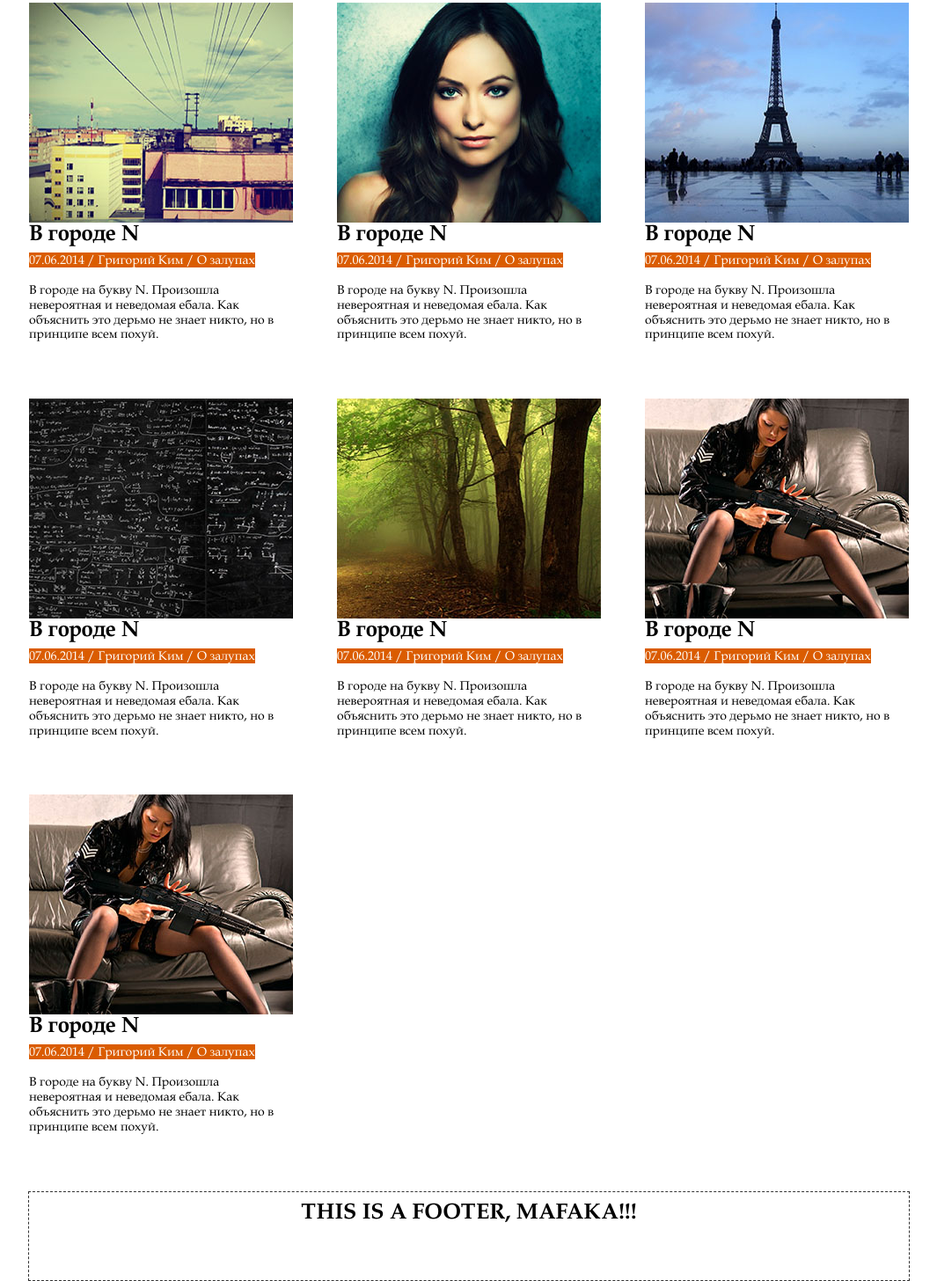
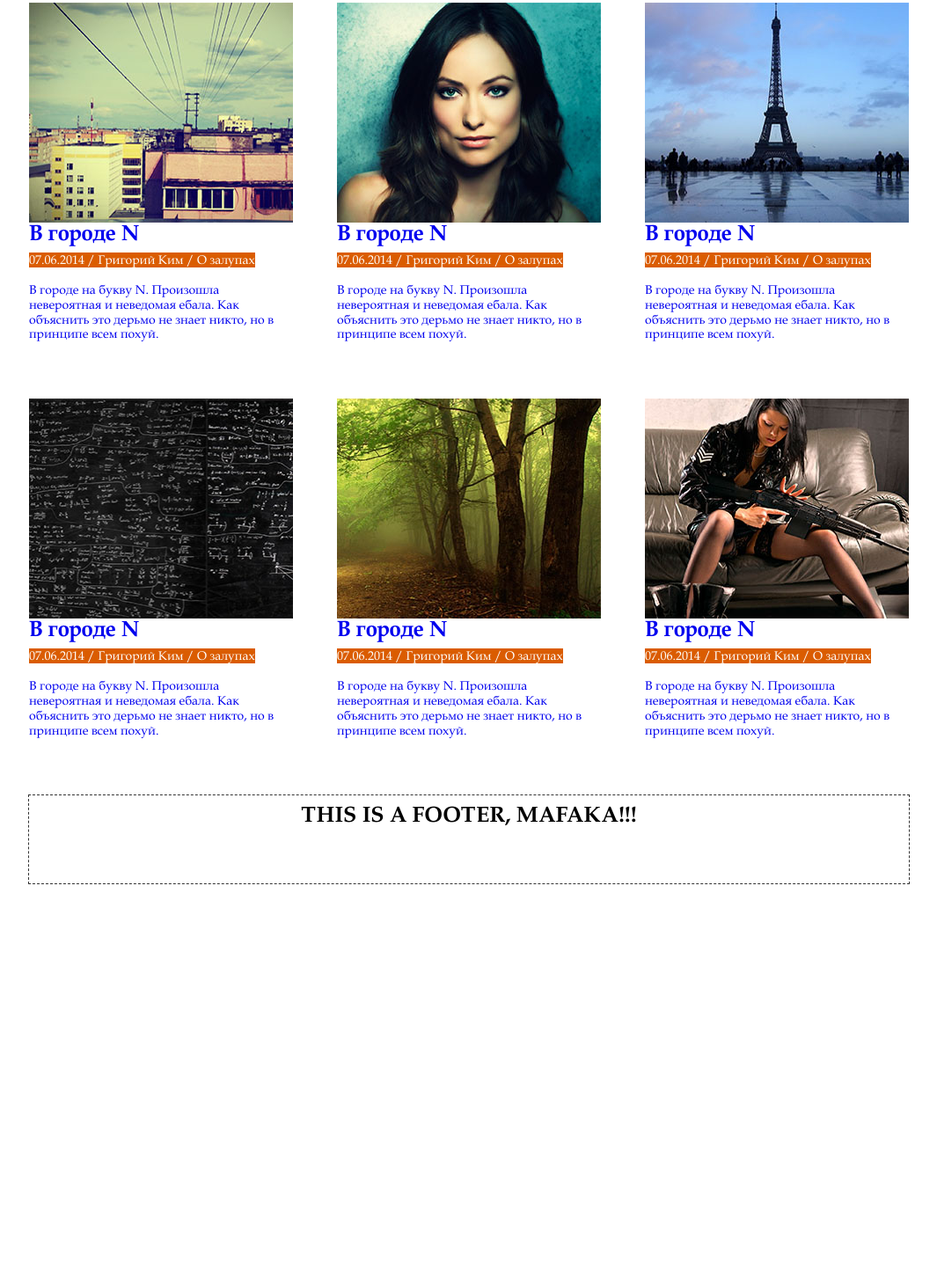
Before and after one commit to doberbeatz/doberbeatz.github.io, a plain HTML site: page index.html in a window 1280 px wide. Shown: the part 647-2103 px from the top of the page at 88% size, without its empty margins (107-1172 px from the left). After the commit the page ends 1652 px from the top, so only its background shows below. Drawn offline with Linux system fonts and the light colour scheme.

Commit message:
Ссылки туда, где нужно

```diff
--- a/css/styles.css
+++ b/css/styles.css
@@ -22,7 +22,18 @@ body {
 }
 a {
 	outline: none;
+	text-decoration: none;
 }
+	a:hover {
+		color: #000;
+		text-decoration: underline;
+	}
+	a:active {
+		color: #000;
+	}
+	a:visited {
+		color: #000;
+	}
 h3 {
 	margin: 0;
 	font-size: 25px;
@@ -277,9 +288,8 @@ img {
 		vertical-align: top;
 		font-size: 14px;
 	}
-	.content li a {
+	.content li img {
 		display: block;
-		background-color: #000;
 		width: 280px;
 		height: 280px;
 		border: 10px #da5c00 solid;
@@ -303,6 +313,9 @@ img {
 		background-color: #da5c00;
 		color: #fff;
 	}
+		.post-stats a {
+			color:inherit;
+		}
 
 	/* СПИСОК НОВОСТЕЙ */
 	.news_content {
@@ -321,9 +334,8 @@ img {
 		vertical-align: top;
 		font-size: 14px;
 	}
-	.news_content li a {
+	.news_content li img {
 		display: block;
-		background-color: #000;
 		width: 300px;
 		height: 250px;
 		overflow: hidden;
--- a/index.html
+++ b/index.html
@@ -99,59 +99,63 @@
 				<section class="news_content">
 					<ul>
 						<li>
-							<a href="#"><img src="images/news_1.jpg" alt=""/></a>
-							<h3>В городе N</h3>
-							<span class="post-stats">07.06.2014 / Григорий Ким / О залупах</span>
+							<a href="#"><img src="images/news_1.jpg" alt=""/>
+							<h3>В городе N</h3></a>
+							<span class="post-stats">07.06.2014 / <a href="#">Григорий Ким</a> / <a href="#">О залупах</a></span>
 							<p>
+								<a href="#">
 								В городе на букву N. Произошла невероятная и неведомая ебала. Как объяснить это дерьмо не знает никто, но в принципе всем похуй.
+								</a>
 							</p>
 						</li>
 						<li>
-							<a href="#"><img src="images/news_2.jpg" alt=""/></a>
-							<h3>В городе N</h3>
-							<span class="post-stats">07.06.2014 / Григорий Ким / О залупах</span>
+							<a href="#"><img src="images/news_2.jpg" alt=""/>
+							<h3>В городе N</h3></a>
+							<span class="post-stats">07.06.2014 / <a href="#">Григорий Ким</a> / <a href="#">О залупах</a></span>
 							<p>
+								<a href="#">
 								В городе на букву N. Произошла невероятная и неведомая ебала. Как объяснить это дерьмо не знает никто, но в принципе всем похуй.
+								</a>
 							</p>
 						</li>
 						<li>
-							<a href="#"><img src="images/news_3.jpg" alt=""/></a>
-							<h3>В городе N</h3>
-							<span class="post-stats">07.06.2014 / Григорий Ким / О залупах</span>
+							<a href="#"><img src="images/news_3.jpg" alt=""/>
+							<h3>В городе N</h3></a>
+							<span class="post-stats">07.06.2014 / <a href="#">Григорий Ким</a> / <a href="#">О залупах</a></span>
 							<p>
+								<a href="#">
 								В городе на букву N. Произошла невероятная и неведомая ебала. Как объяснить это дерьмо не знает никто, но в принципе всем похуй.
+								</a>
 							</p>
 						</li>
 						<li>
-							<a href="#"><img src="images/news_4.jpg" alt=""/></a>
-							<h3>В городе N</h3>
-							<span class="post-stats">07.06.2014 / Григорий Ким / О залупах</span>
+							<a href="#"><img src="images/news_4.jpg" alt=""/>
+							<h3>В городе N</h3></a>
+							<span class="post-stats">07.06.2014 / <a href="#">Григорий Ким</a> / <a href="#">О залупах</a></span>
 							<p>
+								<a href="#">
 								В городе на букву N. Произошла невероятная и неведомая ебала. Как объяснить это дерьмо не знает никто, но в принципе всем похуй.
+								</a>
 							</p>
 						</li>
 						<li>
-							<a href="#"><img src="images/news_5.jpg" alt=""/></a>
-							<h3>В городе N</h3>
-							<span class="post-stats">07.06.2014 / Григорий Ким / О залупах</span>
+							<a href="#"><img src="images/news_5.jpg" alt=""/>
+							<h3>В городе N</h3></a>
+							<span class="post-stats">07.06.2014 / <a href="#">Григорий Ким</a> / <a href="#">О залупах</a></span>
 							<p>
+								<a href="#">
 								В городе на букву N. Произошла невероятная и неведомая ебала. Как объяснить это дерьмо не знает никто, но в принципе всем похуй.
+								</a>
 							</p>
 						</li>
 						<li>
-							<a href="#"><img src="images/news_6.jpg" alt=""/></a>
-							<h3>В городе N</h3>
-							<span class="post-stats">07.06.2014 / Григорий Ким / О залупах</span>
+							<a href="#"><img src="images/news_6.jpg" alt=""/>
+							<h3>В городе N</h3></a>
+							<span class="post-stats">07.06.2014 / <a href="#">Григорий Ким</a> / <a href="#">О залупах</a></span>
 							<p>
+								<a href="#">
 								В городе на букву N. Произошла невероятная и неведомая ебала. Как объяснить это дерьмо не знает никто, но в принципе всем похуй.
-							</p>
-						</li>
-						<li>
-							<a href="#"><img src="images/news_6.jpg" alt=""/></a>
-							<h3>В городе N</h3>
-							<span class="post-stats">07.06.2014 / Григорий Ким / О залупах</span>
-							<p>
-								В городе на букву N. Произошла невероятная и неведомая ебала. Как объяснить это дерьмо не знает никто, но в принципе всем похуй.
+								</a>
 							</p>
 						</li>
 					</ul>
```
Also changed, not shown: seed_detail.html (+18 -12 lines), seeds.html (+8 -8 lines).
